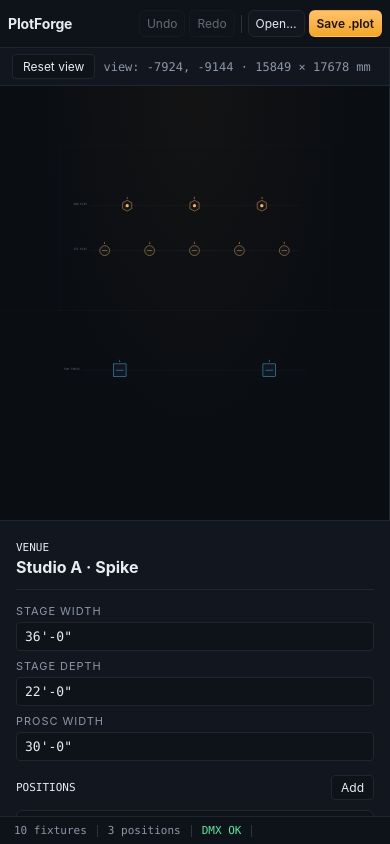
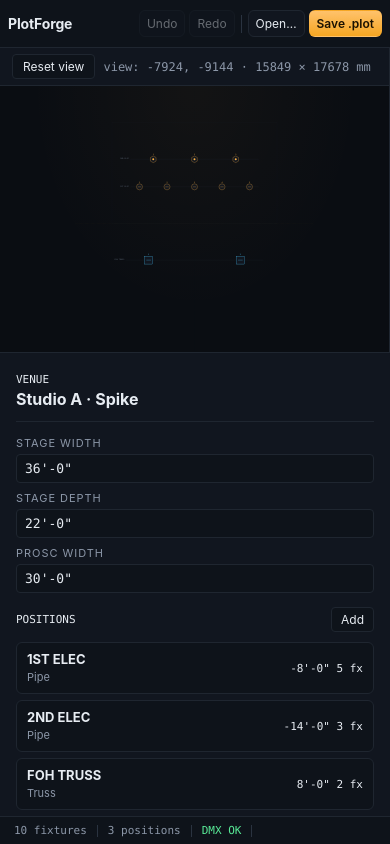
Before and after one commit to DaveHomeAssist/plotforge, a React (Vite) app: page / in a window 390 px wide. Built offline with nearby package versions, Linux system fonts and the light colour scheme.

Commit message:
fix: keep inspector actions reachable

```diff
--- a/src/PlotForge.css
+++ b/src/PlotForge.css
@@ -30,7 +30,7 @@ input, textarea { font: inherit; color: inherit; }
 
 .app {
   display: grid;
-  grid-template-rows: 48px auto 1fr 28px;
+  grid-template-rows: 48px auto minmax(0, 1fr) 28px;
   height: 100%;
 }
 
@@ -87,7 +87,8 @@ input, textarea { font: inherit; color: inherit; }
 .workbench {
   grid-row: 3;
   display: grid;
-  grid-template-columns: 1fr 360px;
+  grid-template-columns: minmax(0, 1fr) 360px;
+  grid-template-rows: minmax(0, 1fr);
   min-height: 0;
 }
 
@@ -135,6 +136,9 @@ input, textarea { font: inherit; color: inherit; }
 .sidepanel {
   background: var(--surface);
   overflow-y: auto;
+  height: 100%;
+  max-height: 100%;
+  min-height: 0;
   min-width: 0;
   display: flex;
   flex-direction: column;
@@ -144,6 +148,7 @@ input, textarea { font: inherit; color: inherit; }
   padding: 16px;
   display: flex;
   flex-direction: column;
+  flex: 0 0 auto;
   gap: 14px;
   border-bottom: 1px solid var(--line);
 }
@@ -240,7 +245,8 @@ input, textarea { font: inherit; color: inherit; }
 .inspector {
   background: var(--surface);
   padding: 16px;
-  overflow-y: auto;
+  overflow-y: visible;
+  flex: 0 0 auto;
   display: flex; flex-direction: column; gap: 12px;
 }
 .inspector--empty { color: var(--ink-mute); font-style: italic; }
@@ -325,7 +331,7 @@ input, textarea { font: inherit; color: inherit; }
 
 /* Mobile fallback — workbench collapses to single column. Inspector becomes a sheet. */
 @media (max-width: 760px) {
-  .workbench { grid-template-columns: 1fr; grid-template-rows: 1fr auto; }
+  .workbench { grid-template-columns: minmax(0, 1fr); grid-template-rows: minmax(0, 1fr) auto; }
   .sidepanel { max-height: 55vh; border-top: 1px solid var(--line); }
   .field-grid { grid-template-columns: 1fr; }
   .topbar { padding: 0 8px; gap: 8px; }
```
